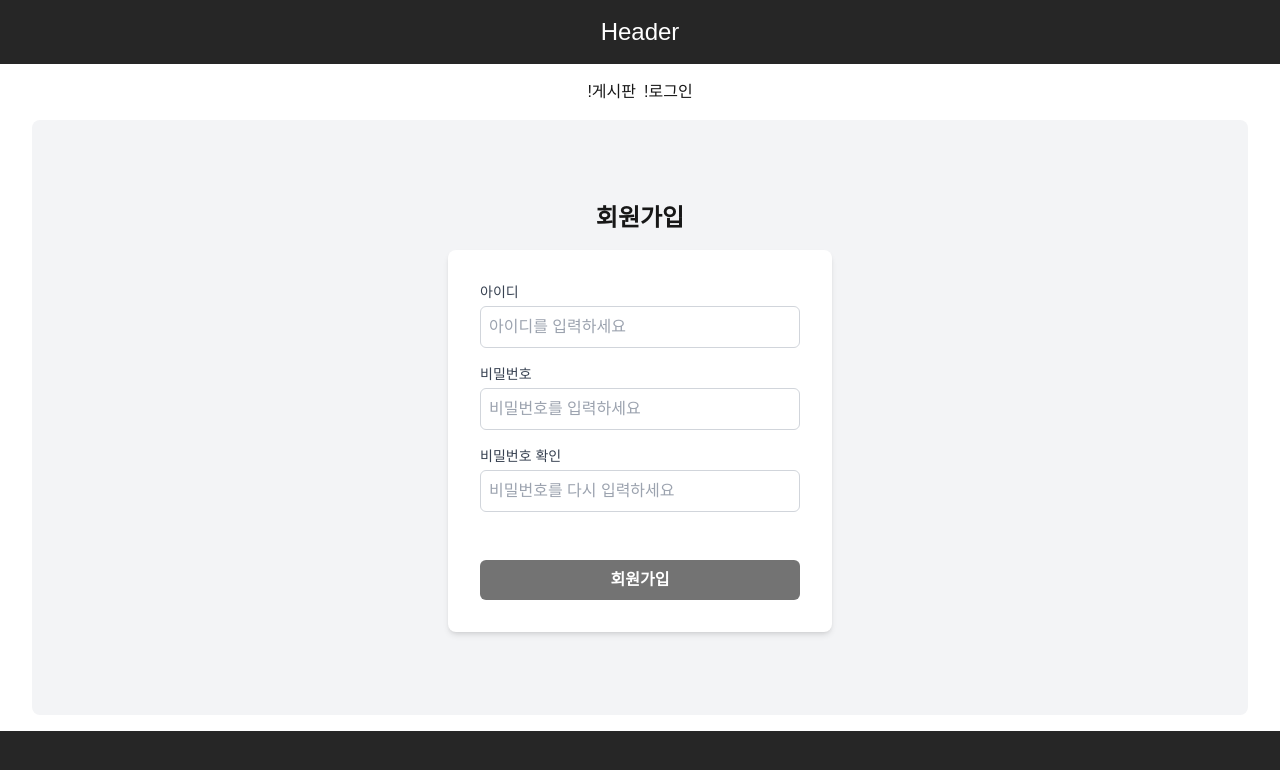
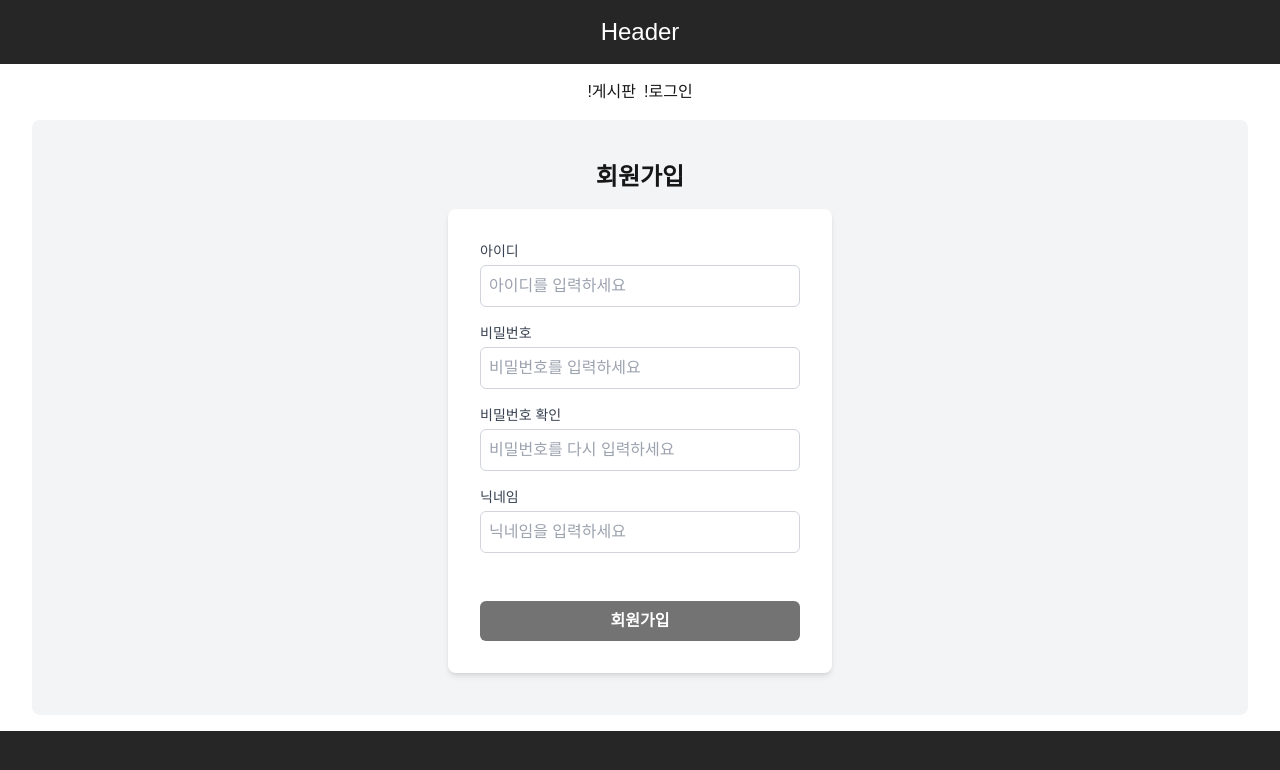
Before and after one commit to wsk-prj/next-crud, a Next.js app: page /auth/signup in a window 1280 px wide. Shown: the top 770 px of the page. Built offline with nearby package versions, Linux system fonts and the light colour scheme; no server answers.

Commit message:
:sparkles:feat: 회원가입 시 닉네임 입력하도록 수정

```diff
--- a/src/app/api/v0/auth/_authServics.ts
+++ b/src/app/api/v0/auth/_authServics.ts
@@ -8,7 +8,9 @@ export const signup = async (dto: RegisterDTO) => {
   const hashedPassword = await bcrypt.hash(dto.loginpw, 10);
 
   // Supabase에 사용자 정보를 삽입
-  const { error } = await supabase.from("user").insert([{ loginid: dto.loginid, loginpw: hashedPassword }]);
+  const { error } = await supabase
+    .from("user")
+    .insert([{ loginid: dto.loginid, loginpw: hashedPassword, nickname: dto.nickname }]);
 
   // 오류 처리
   if (error) {
--- a/src/app/api/v0/auth/signup/route.ts
+++ b/src/app/api/v0/auth/signup/route.ts
@@ -2,14 +2,14 @@ import { NextResponse } from "next/server";
 import { signup } from "../_authServics";
 
 export async function POST(request: Request) {
-  const { loginid, loginpw } = await request.json();
+  const { loginid, loginpw, nickname } = await request.json();
 
-  if (!loginid || !loginpw) {
-    return NextResponse.json({ message: "아이디와 비밀번호를 입력해야 합니다." }, { status: 400 });
+  if (!loginid || !loginpw || !nickname) {
+    return NextResponse.json({ message: "아이디, 비밀번호, 닉네임을 입력해야 합니다." }, { status: 400 });
   }
 
   try {
-    await signup({ loginid, loginpw });
+    await signup({ loginid, loginpw, nickname });
     return NextResponse.json({ message: "회원가입이 완료되었습니다." }, { status: 201 });
   } catch {
     return NextResponse.json({ message: "회원가입 중 오류가 발생했습니다." }, { status: 500 });
--- a/src/app/auth/signup/page.tsx
+++ b/src/app/auth/signup/page.tsx
@@ -3,12 +3,13 @@
 import { POST } from "@/scripts/api/apiClient";
 import { useState } from "react";
 import { useRouter } from "next/navigation";
-import { RegisterDTO } from "@/types/User";
+import { RegisterDTO } from "@/lib/user/User";
 
 const Signup = () => {
   const router = useRouter();
   const [id, setId] = useState("");
   const [password, setPassword] = useState("");
+  const [nickname, setNickname] = useState("");
   const [confirmPassword, setConfirmPassword] = useState("");
   const [error, setError] = useState("");
 
@@ -27,11 +28,16 @@ const Signup = () => {
       setError("비밀번호가 일치하지 않습니다.");
       return;
     }
+    if (nickname.length < 2) {
+      setError("닉네임은 2자 이상이어야 합니다.");
+      return;
+    }
 
     try {
       await POST<RegisterDTO>("/api/v0/auth/signup", {
         loginid: id,
         loginpw: password,
+        nickname: nickname,
       });
 
       alert("회원가입이 완료되었습니다. 로그인 페이지로 이동합니다.");
@@ -92,6 +98,20 @@ const Signup = () => {
               required
             />
           </div>
+          <div>
+            <label className="block text-sm font-medium text-gray-700 mb-1" htmlFor="nickname">
+              닉네임
+            </label>
+            <input
+              type="text"
+              id="nickname"
+              value={nickname}
+              onChange={(e) => setNickname(e.target.value)}
+              className="border border-gray-300 rounded-md p-2 w-full"
+              placeholder="닉네임을 입력하세요"
+              required
+            />
+          </div>
           <div className="h-4">{error && <p className="text-red-500 text-sm">{error}</p>}</div>
           <button
             type="submit"
--- a/src/lib/user/User.ts
+++ b/src/lib/user/User.ts
@@ -11,6 +11,7 @@ export default interface User {
 export interface RegisterDTO {
   loginid: string;
   loginpw: string;
+  nickname: string;
 }
 
 export interface LoginDTO {
```
